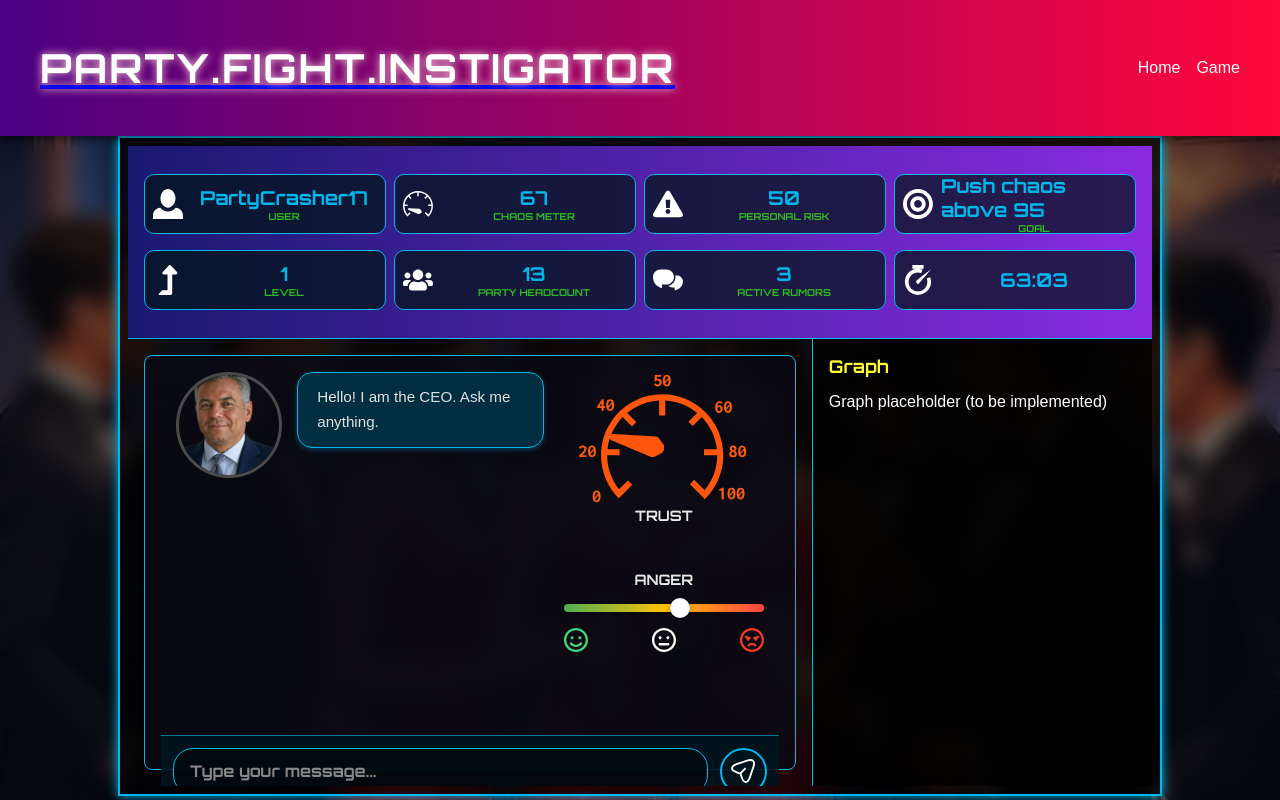
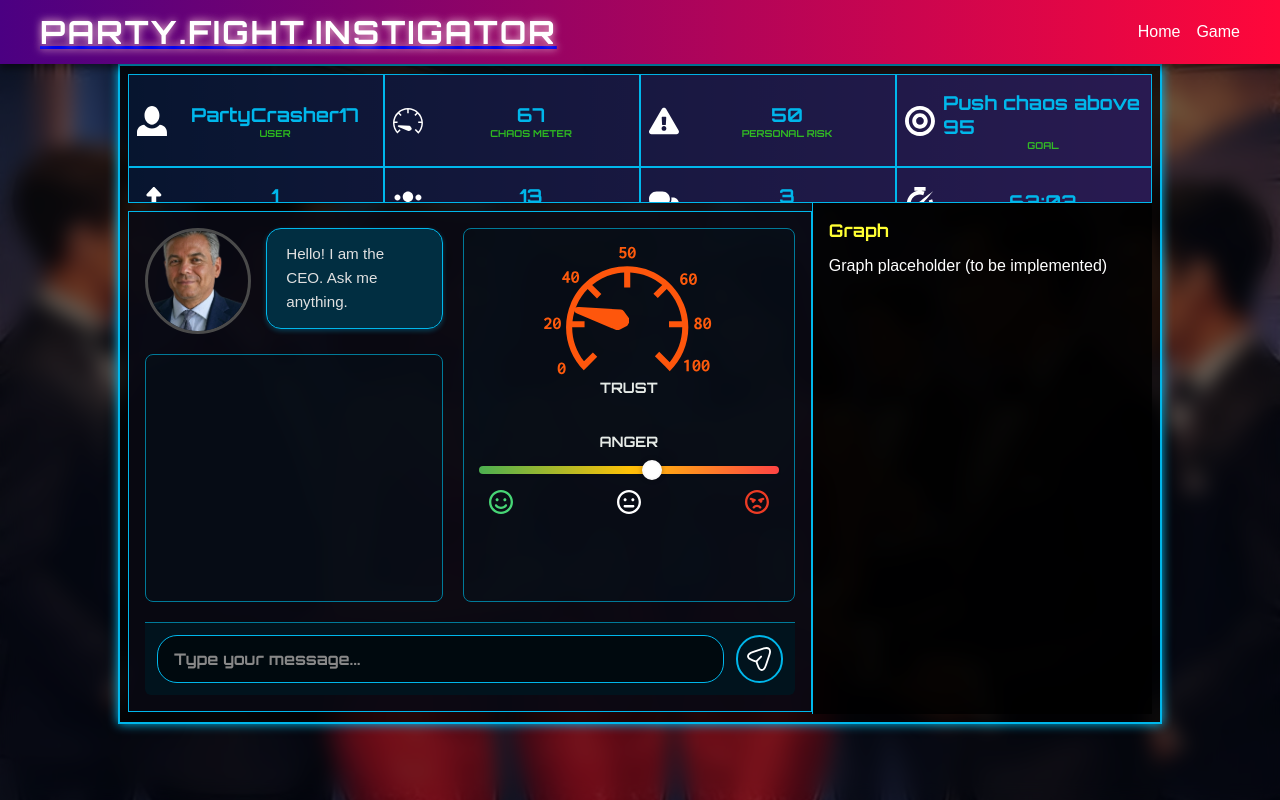
Before and after one commit to FedyaS/PartyFightInstigator, a React (Vite) app in the folder frontend/: page /game in a window 1280 px wide. Built offline with nearby package versions, Linux system fonts and the light colour scheme.

Commit message:
checkpoint / some layouts kinda weird though

```diff
--- a/frontend/src/components/ConversationView.css
+++ b/frontend/src/components/ConversationView.css
@@ -1,36 +1,41 @@
 /* ConversationView.css */
 .conversation-view-container {
+  flex: 1;
+  margin: 0;
   display: flex;
   flex-direction: column;
-  height: 100%;
-  width: 100%;
+  height: 98%;
+  width: 98%;
   background-color: rgba(10, 10, 20, 0.85); /* Darker, slightly transparent background */
   border: 1px solid #00b7eb; /* Neon blue border, consistent with index.css */
-  border-radius: 8px; /* Slightly rounded corners */
+  /* border-radius: 8px; Slightly rounded corners */
   padding: 1rem;
+  margin-top: 0.5rem;
   box-sizing: border-box;
   font-family: 'Arial', sans-serif;
   color: #e0e0e0; /* Light grey text for readability */
 }
 
-.npc-area {
+.main-content {
   display: flex;
-  justify-content: space-between; /* Pushes left and right sections apart */
-  align-items: flex-start;
+  flex: 1;
+  gap: 20px;
   margin-bottom: 20px;
-  padding: 0px 15px 15px; /* Top padding reduced, R/L and Bottom padding maintained */
-  /* background-color: #3c3c3c; REMOVED - User request to not make entire div grey */
-  border-radius: 10px;
-  position: relative; /* For potential absolute positioning inside */
 }
 
-/* Left Section: NPC Image and Speech Bubble */
-.npc-info-left {
+/* Left Section */
+.left-section {
+  flex: 1;
   display: flex;
-  align-items: flex-start; /* Image and bubble align at their top */
-  gap: 15px; /* Space between image and bubble */
-  flex-grow: 1; /* Allow left side to take necessary space */
-  margin-right: 20px; /* Space between left and right sections */
+  flex-direction: column;
+  gap: 20px;
+}
+
+/* Top: NPC Image and Message */
+.npc-info-top {
+  display: flex;
+  align-items: flex-start;
+  gap: 15px;
 }
 
 .npc-image {
@@ -38,7 +43,6 @@
   height: 100px;
   border-radius: 50%;
   object-fit: cover;
-  /* margin-right: 20px; /* Removed as gap is used in npc-info-left */
   border: 3px solid #4a4a4a;
 }
 
@@ -60,14 +64,18 @@
   /* Keep existing speech bubble styles */
 }
 
+/* Chat Log */
 .chat-log {
-  flex-grow: 1;
+  flex: 1;
   overflow-y: auto;
   padding: 0.5rem;
   display: flex;
   flex-direction: column;
-  gap: 0.75rem; /* Space between messages */
-  margin-bottom: 1rem;
+  gap: 0.75rem;
+  min-height: 200px;
+  background-color: rgba(0, 20, 30, 0.3);
+  border-radius: 8px;
+  border: 1px solid #007a99;
 }
 
 .player-speech-bubble {
@@ -305,6 +313,14 @@
   width: 100%;
 }
 
+/* Trust Meter Styles */
+.anger-bar-section {
+  display: flex;
+  flex-direction: column;
+  align-items: center;
+  width: 100%;
+}
+
 /* REMOVED .trust-dial-container, .trust-dial-svg, .trust-arrow-svg */
 /* These styles are now handled by the Dial.jsx component */
 
@@ -326,15 +342,14 @@
   margin-bottom: 8px; /* Add some space below the label, similar to trust-dial-container's margin-bottom */
 }
 
-/* Right Section: Trust Meter and Emotion Bar */
+/* Right Section */
 .npc-indicators-right {
+  width: 300px;
   display: flex;
   flex-direction: column;
-  align-items: center; /* Center items horizontally */
-  justify-content: flex-start; /* Align items to the top of the container */
-  gap: 30px; /* Adjusted space between trust meter and emotion bar */
-  min-width: 200px;
-  padding-top: 0; /* Remove padding, rely on flex alignment */
-  align-self: flex-start; /* Align this whole block to the start of its parent flex container if possible */
-  height: 100%; /* Allow it to use parent height for alignment */
+  gap: 20px;
+  padding: 15px;
+  background-color: rgba(0, 20, 30, 0.3);
+  border-radius: 8px;
+  border: 1px solid #007a99;
 }
--- a/frontend/src/components/ConversationView.jsx
+++ b/frontend/src/components/ConversationView.jsx
@@ -1,41 +1,40 @@
 import React, { useState, useEffect } from 'react';
 import './ConversationView.css';
-import Dial from './Dial.jsx'; // Explicitly use .jsx and correct casing
+import Dial from './Dial.jsx';
 import EmotionBar from './EmotionBar.jsx';
 
 function ConversationView() {
   const [npcMessage, setNpcMessage] = useState({ text: 'Hello! I am the CEO. Ask me anything.', isLoading: false });
-  const [playerMessage, setPlayerMessage] = useState(null); // Stores the last player message
+  const [playerMessage, setPlayerMessage] = useState(null);
   const [playerInputText, setPlayerInputText] = useState('');
   const [isPlayerInputLocked, setIsPlayerInputLocked] = useState(false);
-  const [angerLevel, setAngerLevel] = useState(57); // Emotion state: 1 (happy) to 100 (angry)
-  const [trustLevel, setTrustLevel] = useState(25); // Trust state: 0 (low) to 100 (high)
+  const [angerLevel, setAngerLevel] = useState(57);
+  const [trustLevel, setTrustLevel] = useState(25);
 
   const handleSendMessage = () => {
     if (playerInputText.trim() === '' || isPlayerInputLocked) return;
 
     const newPlayerMessage = { sender: 'player', text: playerInputText };
-    setPlayerMessage(newPlayerMessage); // Set only the new message
+    setPlayerMessage(newPlayerMessage);
     setPlayerInputText('');
-    setIsPlayerInputLocked(true); // Lock input while NPC "thinks"
+    setIsPlayerInputLocked(true);
 
-    // Simulate NPC response and anger change (example)
     setNpcMessage(prev => ({ ...prev, isLoading: true }));
     setTimeout(() => {
       setNpcMessage({ text: `I received your message: "${newPlayerMessage.text}". That's interesting!`, isLoading: false });
-      setIsPlayerInputLocked(false); // Unlock input
-      // Example: make NPC slightly angrier after each message for demonstration
+      setIsPlayerInputLocked(false);
       setAngerLevel(prev => Math.min(100, prev + 10));
-      // Example: decrease trust slightly after each message
       setTrustLevel(prev => Math.max(0, prev - 5));
     }, 2000);
   };
 
   return (
     <div className="conversation-view-container">
-      <div className="npc-area"> {/* Main flex row container for left and right sections */}
-        {/* Left Section: NPC Image and Speech Bubble */}
-        <div className="npc-info-left">
+      <div className="main-content">
+        {/* Left Section */}
+        <div className="left-section">
+          {/* Top: NPC Image and Message */}
+          <div className="npc-info-top">
             <img src="/assets/ceo.png" alt="NPC" className="npc-image" />
             <div className={`speech-bubble npc-speech-bubble ${npcMessage.isLoading ? 'loading' : ''}`}>
               {npcMessage.isLoading ? (
@@ -48,27 +47,26 @@ function ConversationView() {
             </div>
           </div>
 
-        {/* Right Section: Trust Meter and Emotion Bar */}
-        <div className="npc-indicators-right">
-          {/* Trust Meter Section */}
-          <div className="trust-meter-section">
-            <div className="trust-dial-container"> {/* This class name might be removed from CSS later */}
-              <Dial trustLevel={trustLevel} />
-            </div>
-            <div className="trust-label">TRUST</div>
-          </div>
-
-          {/* Emotion Bar Section */}
-          <EmotionBar angerLevel={angerLevel} />
-        </div>
-      </div>
-
+          {/* Bottom: Chat Log */}
           <div className="chat-log">
             {playerMessage && (
               <div className={`speech-bubble player-speech-bubble`}>
                 {playerMessage.text}
               </div>
             )}
+          </div>
+        </div>
+
+        {/* Right Section: Indicators */}
+        <div className="npc-indicators-right">
+          <div className="trust-meter-section">
+            <Dial trustLevel={trustLevel} />
+            <div className="trust-label">TRUST</div>
+          </div>
+          <div className='anger-bar-section'>
+            <EmotionBar angerLevel={angerLevel} />
+          </div>
+        </div>
       </div>
 
       <div className="input-area">
--- a/frontend/src/components/GameLayout.css
+++ b/frontend/src/components/GameLayout.css
@@ -27,8 +27,10 @@
 }
 
 .content-area {
+  display: flex;
+  flex-direction: column;
   flex: 1;
-  padding: 1rem;
+  /* padding: 1rem; */
   overflow-y: auto;
   overflow-x: hidden;
 }
--- a/frontend/src/components/GameLayout.jsx
+++ b/frontend/src/components/GameLayout.jsx
@@ -10,9 +10,7 @@ function GameLayout({ children }) {
         <GameStats /> {/* Added GameStats component */}
       </div>
       <div className="layout-main">
-        <main className="content-area">
           <ConversationView /> {/* Added ConversationView component */}
-        </main>
         <aside className="graph-section">
           <h3 className="graph-title">Graph</h3>
           <p>Graph placeholder (to be implemented)</p>
--- a/frontend/src/index.css
+++ b/frontend/src/index.css
@@ -18,7 +18,7 @@ body,
 /* Header styles */
 .header {
   background: linear-gradient(to right, #4b0082, #ff073a);
-  padding: 1rem;
+  padding: 0.75rem;
   box-shadow: 0 4px 8px rgba(0, 0, 0, 0.5);
   width: 100%; /* Ensure header spans full viewport width */
   margin: 0; /* Remove any default margins */
@@ -38,16 +38,17 @@ body,
 
 .header-title {
   font-family: 'Orbitron', sans-serif;
-  font-size: 2rem;
+  font-size: 1.75rem;
   color: #ffffff;
   text-transform: uppercase;
   letter-spacing: 2px;
   animation: pulse 2s infinite;
+  margin: 0;
 }
 
 @media (min-width: 768px) {
   .header-title {
-    font-size: 2.5rem;
+    font-size: 2rem;
   }
 }
 
@@ -111,9 +112,9 @@ body,
 }
 
 .status-bar {
-  height: 25%; /* ~20% of layout height */
+  height: 20%; /* ~20% of layout height */
   background: linear-gradient(to right, #191970, #8a2be2);
-  padding: 1rem;
+  padding: 0; /* Changed from 0.5rem to 0 */
   border-bottom: 1px solid #00b7eb;
 }
 
@@ -235,7 +236,7 @@ body,
   flex-direction: column;
   justify-content: center; /* Center vertically within parent */
   align-items: center; /* Center horizontally within parent */
-  gap: 1rem;
+  gap: 0; /* Changed from 1rem */
   width: 100%;
   height: 100%;
   overflow-y: auto;
@@ -245,8 +246,10 @@ body,
 .stats-grid {
   display: grid;
   grid-template-columns: repeat(4, 1fr); /* 4 columns */
-  grid-template-rows: repeat(2, 60px); /* 2 rows with fixed height */
-  gap: 1rem 0.5rem; /* Vertical gap 1rem, horizontal gap 0.5rem */
+  grid-template-rows: repeat(2, 1fr);
+  gap: 0; /* Vertical and horizontal gap set to 0 */
+  width: 100%; /* Added to fill parent */
+  height: 100%; /* Added to fill parent */
 }
 
 .stat-item {
@@ -256,14 +259,15 @@ body,
   background: rgba(0, 20, 20, 0.7); /* Make boxes transparent */
   padding: 0.5rem;
   border: 1px solid #00b7eb;
-  border-radius: 10px;
-  height: 60px; /* Fixed height for all boxes */
+  border-radius: 0; /* Changed from 10px to 0 for flush boxes */
+  height: 100%;
+  /* height: 60px; Removed, now controlled by grid-template-rows */
   box-sizing: border-box; /* Include padding and border in width/height */
   transition: box-shadow 0.3s ease; /* Smooth transition for hover effect */
 }
 
 .stat-item:hover {
-  box-shadow: 0 0 15px #00b7eb; /* Glow effect on hover */
+  box-shadow: 15px 15px 15px 15px #00b7eb; /* Glow effect on hover */
 }
 
 .stat-icon {
```
Lines whose indentation alone changed are shown as unchanged.
